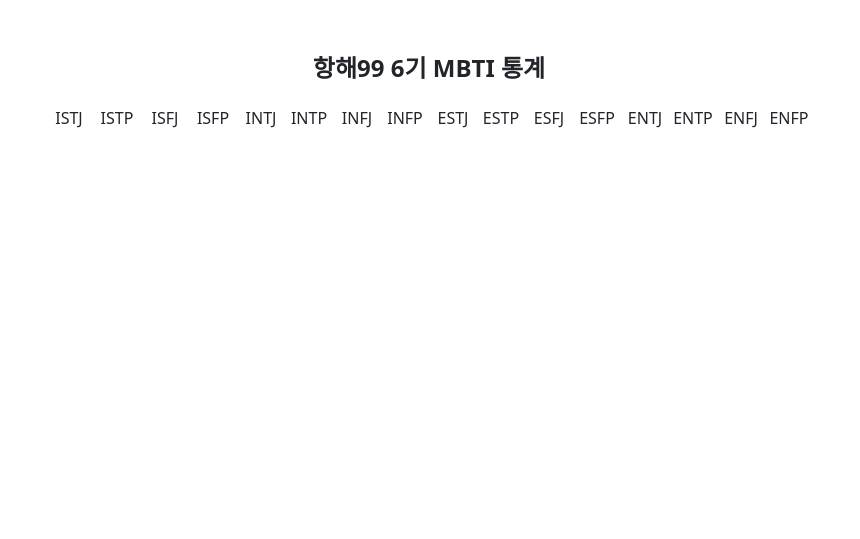
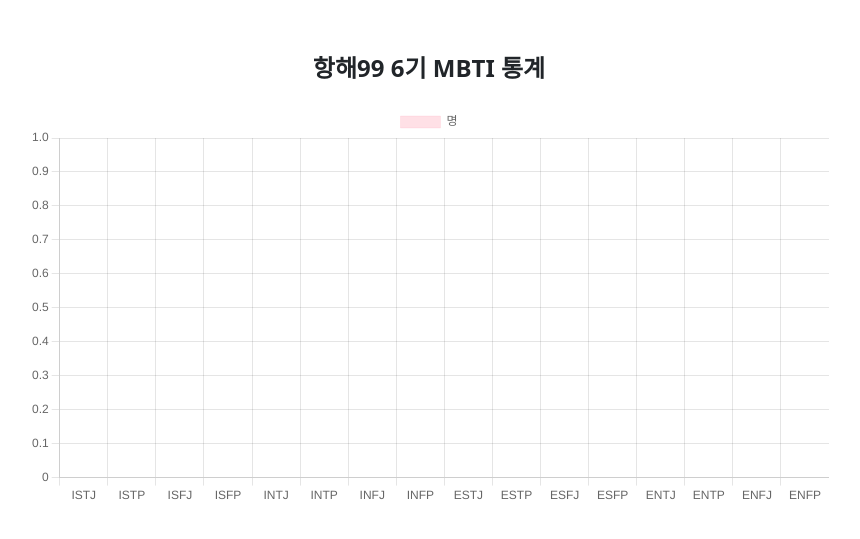
Before and after one commit to bytestocode/mini-demo, a Flask app: page / in a window 1280 px wide. Shown: the top 539 px of the page, without its empty margins (211-1071 px from the left). Run offline with Flask 2, Linux system fonts and the light colour scheme; data that the repository does not hold is empty; some libraries are stand-ins or nearby versions.

Commit message:
첫 화면(MBTI 통계) - chart.js 적용

```diff
--- a/app.py
+++ b/app.py
@@ -4,7 +4,7 @@ from pymongo import MongoClient
 app = Flask(__name__)
 
 client = MongoClient(
-    '')
+    'mongodb+srv://test:sparta@cluster0.cisbf.mongodb.net/Cluster0?retryWrites=true&w=majority')
 db = client.dbsparta
 
 
--- a/templates/index.html
+++ b/templates/index.html
@@ -15,8 +15,10 @@
       integrity="sha384-MrcW6ZMFYlzcLA8Nl+NtUVF0sA7MsXsP1UyJoMp4YLEuNSfAP+JcXn/tWtIaxVXM"
       crossorigin="anonymous"
     ></script>
+    <script src="https://cdn.jsdelivr.net/npm/chart.js@3.5.1/dist/chart.min.js"></script>
 
-    <title>미니 - 데모</title>
+    <title>항해99 6기 MBTI</title>
+
     <style>
       * {
         box-sizing: border-box;
@@ -26,6 +28,9 @@
         margin: 0 auto;
         width: 95%;
         max-width: 780px;
+        display: flex;
+        flex-direction: column;
+        align-items: center;
       }
 
       .title {
@@ -35,55 +40,18 @@
         margin-top: 50px;
         margin-bottom: 20px;
       }
-
-      .container {
-        display: flex;
-        justify-content: center;
-        margin: 10px 0;
-      }
-
-      #mbti-list {
-        display: flex;
-        flex-direction: row;
-        align-items: flex-end;
-      }
-
-      .mbti-container {
-        width: 48px;
-        display: flex;
-        flex-direction: column;
-        align-items: center;
-        transition: all 0.3s ease-in-out;
-      }
-
-      .mbti-graph {
-        width: 10px;
-        background-color: dodgerblue;
-      }
-
-      .mbti-container:hover .mbti-graph {
-        width: 11px;
-        background-color: royalblue;
-      }
-
-      .mbti-container:hover .mbti-name {
-        font-weight: bold;
-      }
     </style>
     <script>
-      <!-- 메인화면 로드시 MBTI 통계를 불러오는 함수 호출 -->
       $(document).ready(function () {
         show_stat();
       });
 
-      <!-- MBTI 통계를 불러오는 함수 정의 -->
       function show_stat() {
         $.ajax({
           type: "GET",
           url: "/mbti",
           data: {},
           success: function (response) {
-            <!-- MBTI별 인원을 담기 위한 객체 배열 선언 -->
             let mbti_arr = [
               { mbti: "istj", count: 0 },
               { mbti: "istp", count: 0 },
@@ -103,10 +71,7 @@
               { mbti: "enfp", count: 0 },
             ];
 
-            <!-- GET 요청의 응답으로 받은 user_list를 rows 변수에 저장 -->
             let rows = response["user_list"];
-            <!-- [{'mbti': 'intj'}, {'mbti': 'esfp'}, {'mbti': 'esfp'}, {'mbti': 'entp'}, {'mbti': 'isfp'}, {'mbti': 'istj'}, {'mbti': 'istp'}, {'mbti': 'isfp'}, {'mbti': 'infj'}, {'mbti': 'estj'}, {'mbti': 'esfj'}, {'mbti': 'esfp'}, {'mbti': 'entj'}, {'mbti': 'entp'}, {'mbti': 'enfp'}] -->
-            <!-- 유저 리스트를 돌면서 유저별 MBTI 카운트하기 -->
             for (let i = 0; i < rows.length; i++) {
               let mbti = rows[i]["mbti"];
 
@@ -162,13 +127,73 @@
               }
             }
 
-            <!-- MBTI별 카운트를 담은 MBTI 배열을 돌면서 그래프 만들기 -->
-            mbti_arr.forEach((obj) => {
-              let temp_html = `<div class="mbti-container"><div class="mbti-graph" style="height: ${
-                obj.count * 100
-              }px"></div><span class="mbti-name">${obj.mbti.toUpperCase()}</span></div>`;
-
-              $("#mbti-list").append(temp_html);
+            const ctx = document.getElementById("myChart").getContext("2d");
+            let dataSet = mbti_arr.map((obj) => obj.count);
+            console.log(dataSet);
+            const myChart = new Chart(ctx, {
+              type: "bar",
+              data: {
+                labels: [
+                  "ISTJ",
+                  "ISTP",
+                  "ISFJ",
+                  "ISFP",
+                  "INTJ",
+                  "INTP",
+                  "INFJ",
+                  "INFP",
+                  "ESTJ",
+                  "ESTP",
+                  "ESFJ",
+                  "ESFP",
+                  "ENTJ",
+                  "ENTP",
+                  "ENFJ",
+                  "ENFP",
+                ],
+                datasets: [
+                  {
+                    label: "명",
+                    data: dataSet,
+                    backgroundColor: [
+                      "rgba(255, 99, 132, 0.2)",
+                      "rgba(255, 99, 132, 0.2)",
+                      "rgba(54, 162, 235, 0.2)",
+                      "rgba(54, 162, 235, 0.2)",
+                      "rgba(255, 206, 86, 0.2)",
+                      "rgba(255, 206, 86, 0.2)",
+                      "rgba(75, 192, 192, 0.2)",
+                      "rgba(75, 192, 192, 0.2)",
+                      "rgba(153, 102, 255, 0.2)",
+                      "rgba(153, 102, 255, 0.2)",
+                      "rgba(255, 159, 64, 0.2)",
+                      "rgba(255, 159, 64, 0.2)",
+                    ],
+                    borderColor: [
+                      "rgba(255, 99, 132, 1)",
+                      "rgba(255, 99, 132, 1)",
+                      "rgba(54, 162, 235, 1)",
+                      "rgba(54, 162, 235, 1)",
+                      "rgba(255, 206, 86, 1)",
+                      "rgba(255, 206, 86, 1)",
+                      "rgba(75, 192, 192, 1)",
+                      "rgba(75, 192, 192, 1)",
+                      "rgba(153, 102, 255, 1)",
+                      "rgba(153, 102, 255, 1)",
+                      "rgba(255, 159, 64, 1)",
+                      "rgba(255, 159, 64, 1)",
+                    ],
+                    borderWidth: 0.1,
+                  },
+                ],
+              },
+              options: {
+                scales: {
+                  y: {
+                    beginAtZero: true,
+                  },
+                },
+              },
             });
           },
         });
@@ -177,8 +202,8 @@
   </head>
   <body>
     <div class="title">항해99 6기 MBTI 통계</div>
-    <div class="container">
-      <div id="mbti-list"></div>
+    <div style="width: 800px">
+      <canvas id="myChart" width="2" height="1"></canvas>
     </div>
   </body>
 </html>
```
